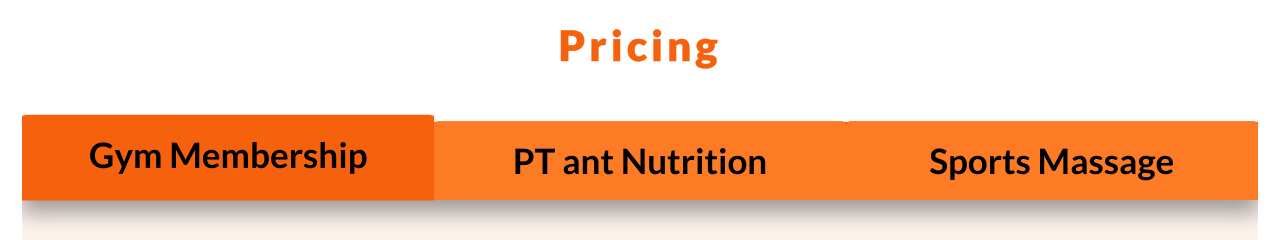
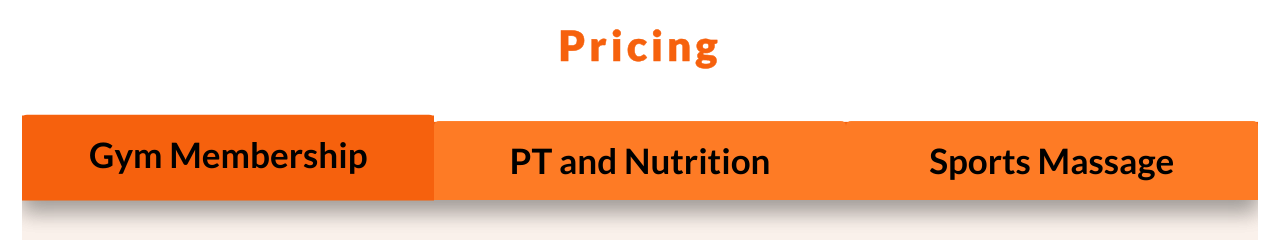
Before and after one commit to isobodz/jubilant-biscuit, a website: page index.html in a window 1280 px wide. Shown: the part 2840-3080 px from the top of the page. Drawn offline with Linux system fonts and the light colour scheme.

Commit message:
Update index.html

```diff
--- a/index.html
+++ b/index.html
@@ -264,7 +264,7 @@
             <h3 class="pricing__tab-titles">Gym Membership</h3>
           </li>
           <li class="pricing__tab" js--tab="pt">
-            <h3 class="pricing__tab-titles">PT ant Nutrition</h3>
+            <h3 class="pricing__tab-titles">PT and Nutrition</h3>
           </li>
           <li class="pricing__tab" js--tab="massage">
             <h3 class="pricing__tab-titles">Sports Massage</h3>
```
